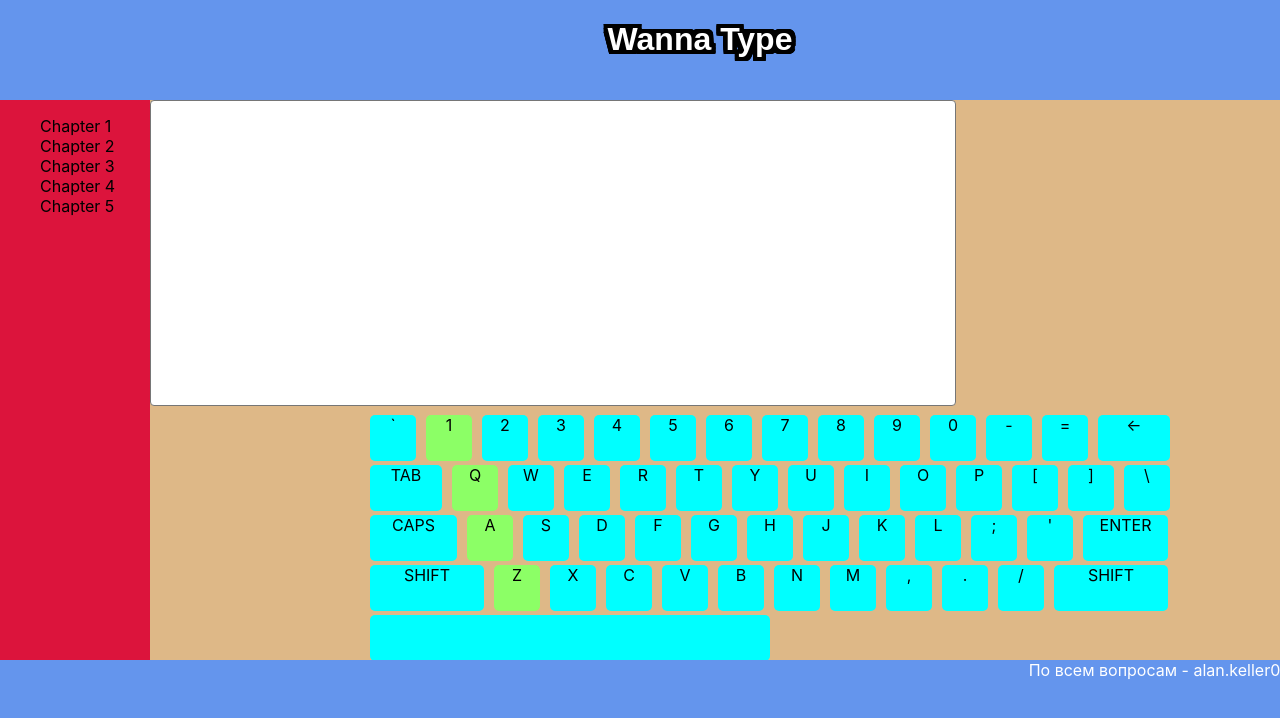
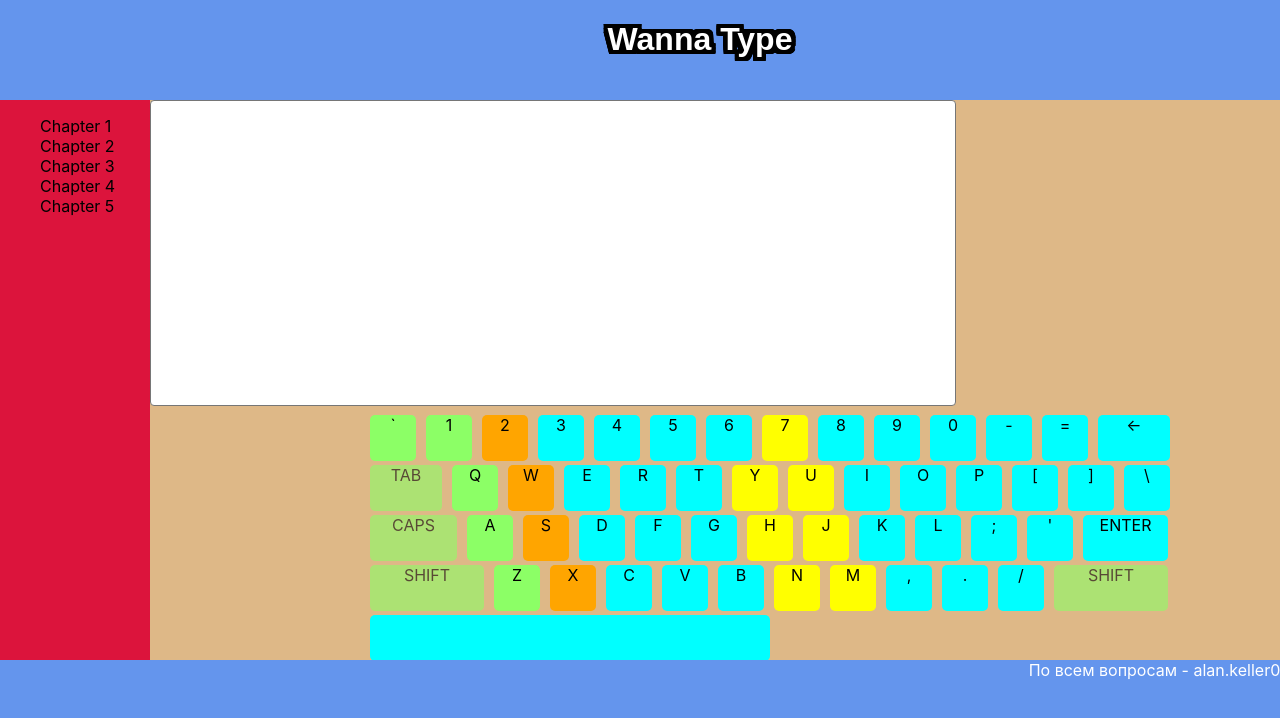
Before and after one commit to Kelly0210/WannaType, a React (Create React App) app: page / in a window 1280 px wide. Shown: the top 718 px of the page. Built offline with nearby package versions, Linux system fonts and the light colour scheme.

Commit message:
Keyboard v0.3

```diff
--- a/src/Components/Keyboard/Keyboard.jsx
+++ b/src/Components/Keyboard/Keyboard.jsx
@@ -6,14 +6,14 @@ const Keyboard = () => {
     return (
         <div className={style.container}>
         <div className={style.row}>
-            <div className={style.key}>`</div>
+            <div className={`${style.key} ${style.keyGreen}`}>`</div>
             <div className={`${style.key} ${style.keyGreen}`}>1</div>
-            <div className={style.key}>2</div>
+            <div className={`${style.key} ${style.keyOrange}`}>2</div>
             <div className={style.key}>3</div>
             <div className={style.key}>4</div>
             <div className={style.key}>5</div>
             <div className={style.key}>6</div>
-            <div className={style.key}>7</div>
+            <div className={`${style.key} ${style.keyYellow}`}>7</div>
             <div className={style.key}>8</div>
             <div className={style.key}>9</div>
             <div className={style.key}>0</div>
@@ -24,12 +24,12 @@ const Keyboard = () => {
         <div className={style.row}>
             <div className={`${style.key} ${style.keyTab}`}>TAB</div>
             <div className={`${style.key} ${style.keyGreen}`}>Q</div>
-            <div className={style.key}>W</div>
+            <div className={`${style.key} ${style.keyOrange}`}>W</div>
             <div className={style.key}>E</div>
             <div className={style.key}>R</div>
             <div className={style.key}>T</div>
-            <div className={style.key}>Y</div>
-            <div className={style.key}>U</div>
+            <div className={`${style.key} ${style.keyYellow}`}>Y</div>
+            <div className={`${style.key} ${style.keyYellow}`}>U</div>
             <div className={style.key}>I</div>
             <div className={style.key}>O</div>
             <div className={style.key}>P</div>
@@ -40,12 +40,12 @@ const Keyboard = () => {
         <div className={style.row}>
             <div className={`${style.key} ${style.keyCaps}`}>CAPS</div>
             <div className={`${style.key} ${style.keyGreen}`}>A</div>
-            <div className={style.key}>S</div>
+            <div className={`${style.key} ${style.keyOrange}`}>S</div>
             <div className={style.key}>D</div>
             <div className={style.key}>F</div>
             <div className={style.key}>G</div>
-            <div className={style.key}>H</div>
-            <div className={style.key}>J</div>
+            <div className={`${style.key} ${style.keyYellow}`}>H</div>
+            <div className={`${style.key} ${style.keyYellow}`}>J</div>
             <div className={style.key}>K</div>
             <div className={style.key}>L</div>
             <div className={style.key}>;</div>
@@ -55,12 +55,12 @@ const Keyboard = () => {
         <div className={style.row}>
             <div className={`${style.key} ${style.keyShift}`}>SHIFT</div>
             <div className={`${style.key} ${style.keyGreen}`}>Z</div>
-            <div className={style.key}>X</div>
+            <div className={`${style.key} ${style.keyOrange}`}>X</div>
             <div className={style.key}>C</div>
             <div className={style.key}>V</div>
             <div className={style.key}>B</div>
-            <div className={style.key}>N</div>
-            <div className={style.key}>M</div>
+            <div className={`${style.key} ${style.keyYellow}`}>N</div>
+            <div className={`${style.key} ${style.keyYellow}`}>M</div>
             <div className={style.key}>,</div>
             <div className={style.key}>.</div>
             <div className={style.key}>/</div>
--- a/src/Components/Keyboard/Keyboard.module.css
+++ b/src/Components/Keyboard/Keyboard.module.css
@@ -15,20 +15,32 @@
 .keyGreen {
     background-color: #8cff66;
 }
+.keyOrange {
+    background-color: orange;
+}
+.keyYellow {
+    background-color: yellow;
+}
 .keyBackSpace {
     width: 72px;
 }
 .keyTab {
     width: 72px;
+    background-color: #8cff66;
+    opacity: 0.6;
 }
 .keyCaps {
     width: 87px;
+    background-color: #8cff66;
+    opacity: 0.6;
 }
 .keyEnter {
     width: 85px;
 }
 .keyShift {
     width: 114px;
+    background-color: #8cff66;
+    opacity: 0.6;
 }
 .keySpace {
     width: 400px;
```
Also changed, not shown: 1 other file (tests, documents, lock files or other folders).
